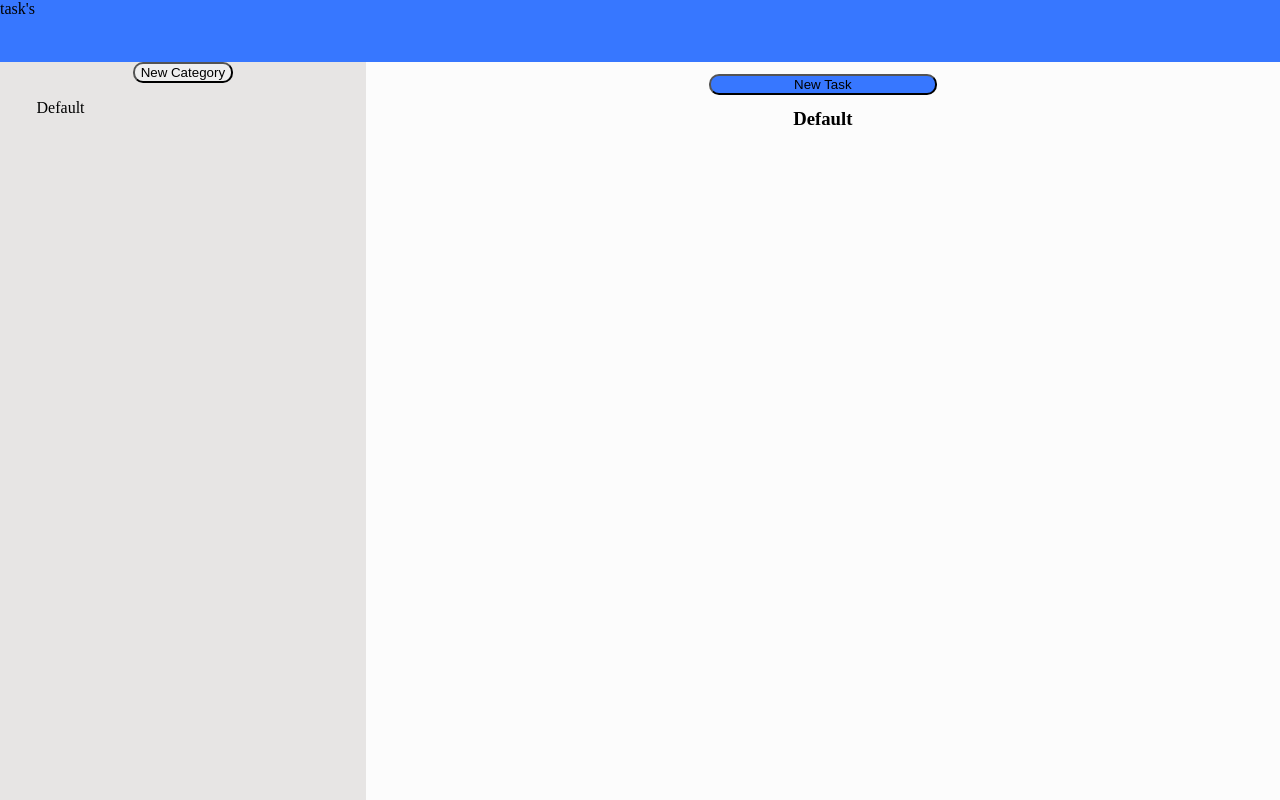
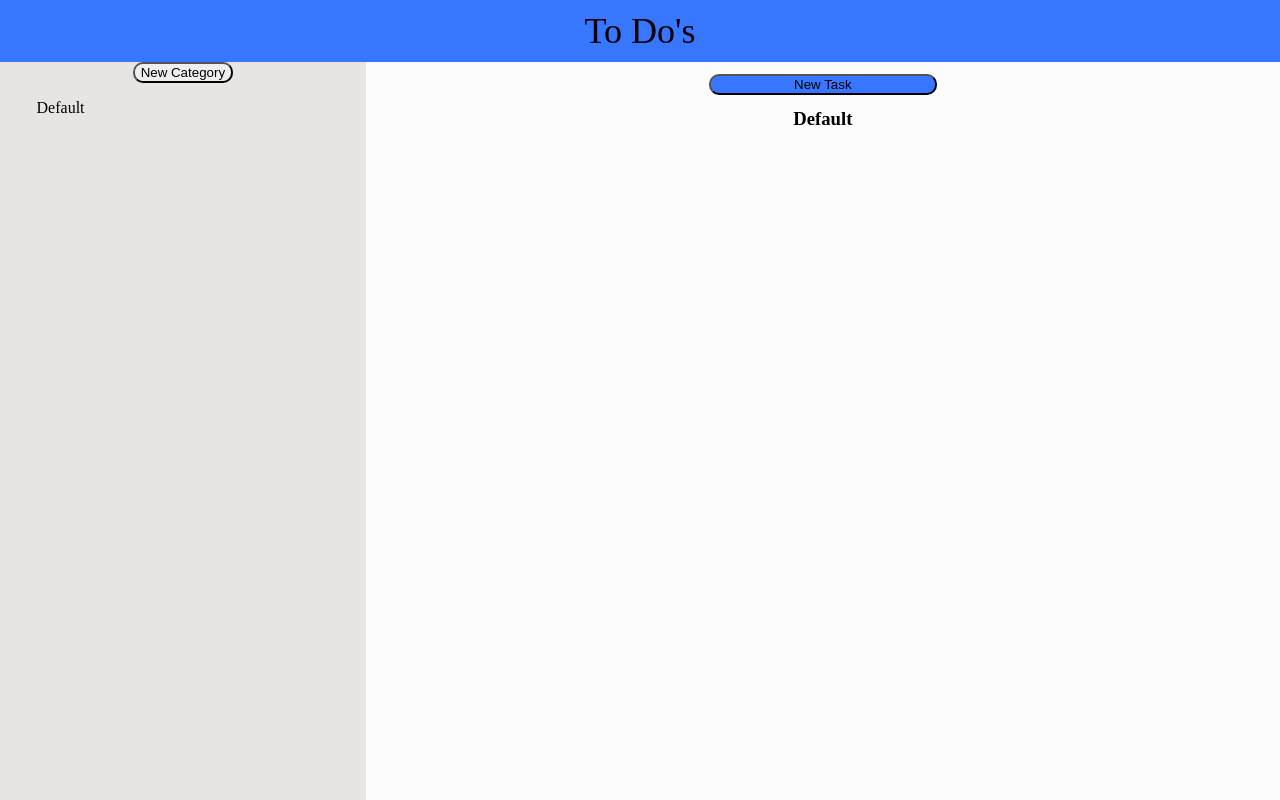
Before and after one commit to adriant172/ToDo-List, a website built with webpack: page dist/index.html in a window 1280 px wide. Built offline with Linux system fonts and the light colour scheme; a web font is replaced by a local one.

Commit message:
add exteran font

```diff
--- a/src/buttons.js
+++ b/src/buttons.js
@@ -8,25 +8,17 @@ function addTaskButtonListener(selectedCategory) {
     const addTaskButton = document.querySelector('.add-task-button');
     const addItemForm = document.querySelector('#task-form');
     const taskOverlay = document.querySelector('#task-overlay');
-    const selectedCategoryTitle = categoryDataHandler();
     const newCurrentCategory = selectedCategory;
 
     addTaskButton.addEventListener('click', () => {
         const newTaskData = taskDataHandler();
         const task = new taskItem(newTaskData.title, newTaskData.description, newTaskData.date);
-        // if(newTaskData.title == "") {
-        //     alert("Please enter Task Title")
-        //     return
-        // }
 
         setTaskToCategory(newCurrentCategory.title, task)
         setCurrentCategory(newCurrentCategory.title);
-        // const currentCategory = getCurrentCategory();
-        // currentCategory.title
-        // currentCategory.addItem(task);
+
         addItemForm.reset();
         location.reload();
-        // displayCategory(currentCategory.title, currentCategory.taskItems);
         taskOverlay.style.display = "";
     })
 }
@@ -107,7 +99,7 @@ function categorySelectListeners(categories){
             const currentCategory = categories[`${item.innerHTML}`];
             setCurrentCategory(currentCategory.title);
             location.reload();
-            // displayCategory(currentCategory.title, currentCategory.taskItems);
+
         })
     })
 }
--- a/src/main-page.js
+++ b/src/main-page.js
@@ -2,7 +2,7 @@
 
 function generateMainLayout(contentElement) {
     const header = document.createElement('header');
-    header.innerHTML = "task's"
+    header.innerHTML = "To Do's"
     const categories = document.createElement('div');
     const mainView = document.createElement('div');
     const mainPage = [header, categories, mainView]
--- a/src/styles.css
+++ b/src/styles.css
@@ -1,6 +1,12 @@
+@font-face {
+    font-family: 'Oswald';
+    src: url('./fonts/Oswald-VariableFont_wght.ttf') format(truetype);
+}
+
 
 body {
     margin: 0;
+    font-family: 'Oswald';
 }
 .overlay {
     position: fixed;
@@ -23,6 +29,12 @@ body {
 header {
     grid-column: 1 / 3;
     grid-row: 1 / 2;
+    display: flex;
+    align-items: center;
+    justify-content: space-around;
+    font-weight: 400;
+
+    font-size: 36px;
     background-color: #3777FF;
 }
 .categories {
```
Also changed, not shown: dist/main.js.
